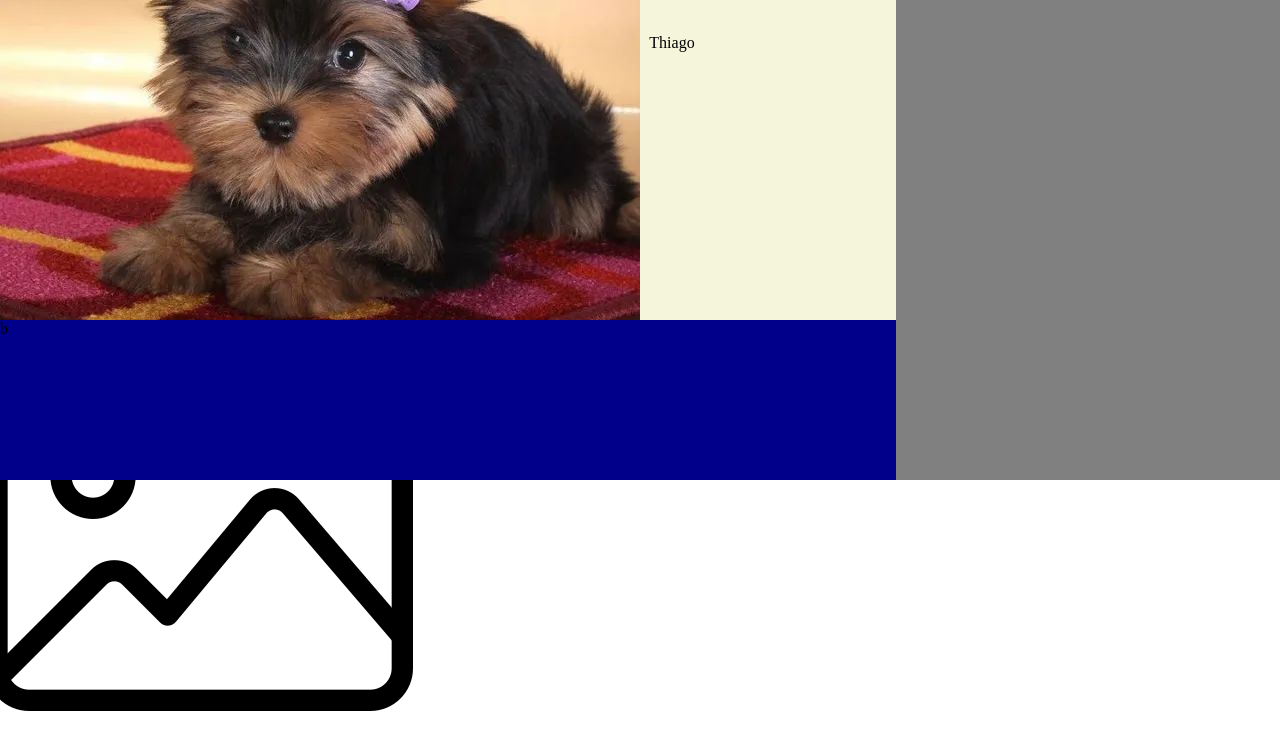
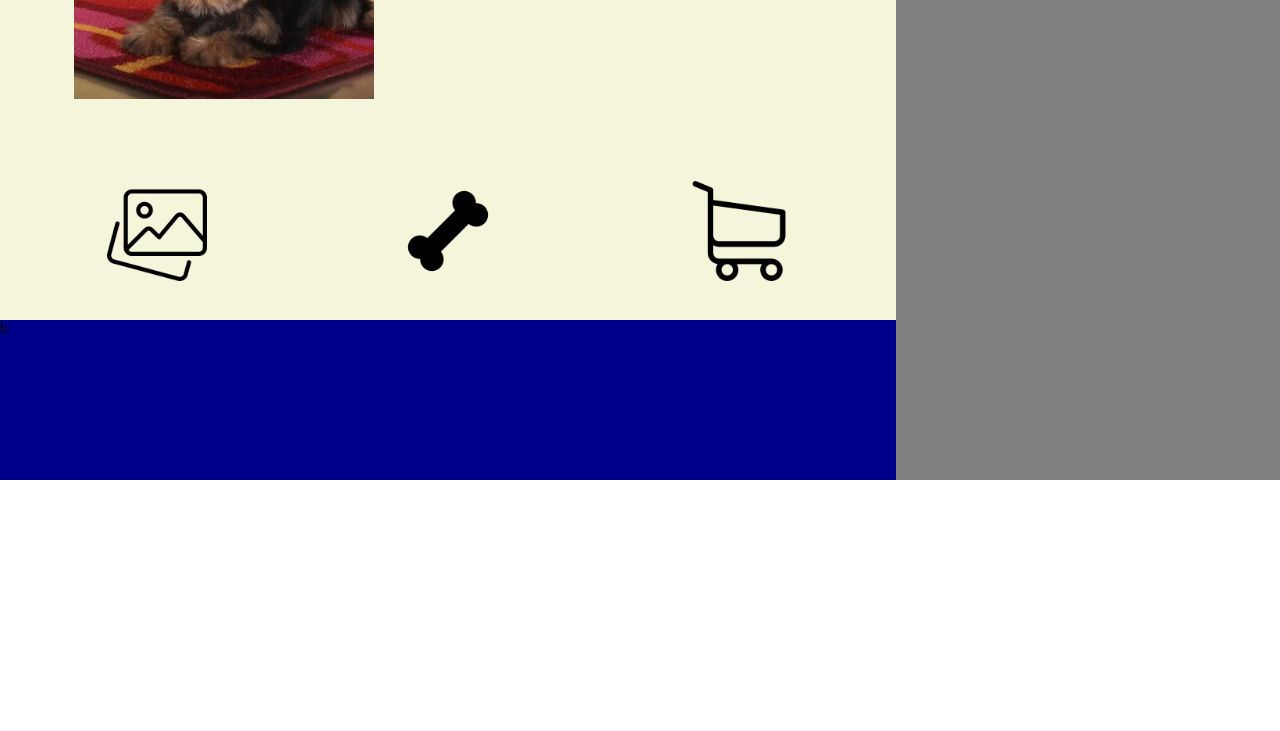
Before and after one commit to joaoantonio16/Mais-ocoisa-pra-fazer, a plain HTML site: page index.html in a window 1280 px wide. Shown: the part 320-1051 px from the top of the page. After the commit the page ends 800 px from the top, so only its background shows below. Drawn offline with Linux system fonts and the light colour scheme.

Commit message:
atualização

```diff
--- a/index.html
+++ b/index.html
@@ -13,14 +13,14 @@
         <header></header>
 
         <main>
-            <div class="image"><img src="gelsa.jpg" alt="" ></div>
+            <div class="image"><img src="gelsa.jpg" width="300" height="300" alt="cachorro"></div>
 
-            <div class="name"></h1>Thiago</h1></div>
+            <div class="name"><h1>Bella</h1></div>
 
             <div class="icon">
-                <img src="icone1.png" alt="foto">
-                <img src="seila.jpg" alt="">
-                <img src="service.png" alt="">
+                <img src="icone1.png" width="100" height="100" alt="foto">
+                <img src="icone2.png" width="100" height="100" alt="">
+                <img src="icone3.png" width="100" height="100" alt="">
             </div>
         </main>
 
--- a/style.css
+++ b/style.css
@@ -38,10 +38,10 @@ main{
 }
 .image{
     grid-area: image;
-    width: 10cm; height: 15cm;
 }
 .name{
     grid-area: name;
+    font-size: 30px;
 }
 .icon{
     grid-area: icon;
```
Also changed, not shown: icone2.png (added), icone3.png (added).
